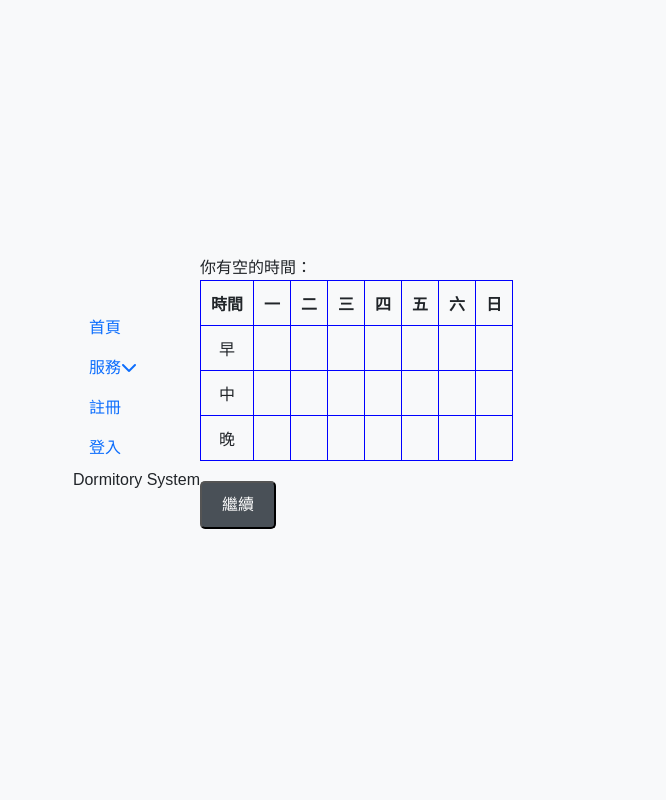
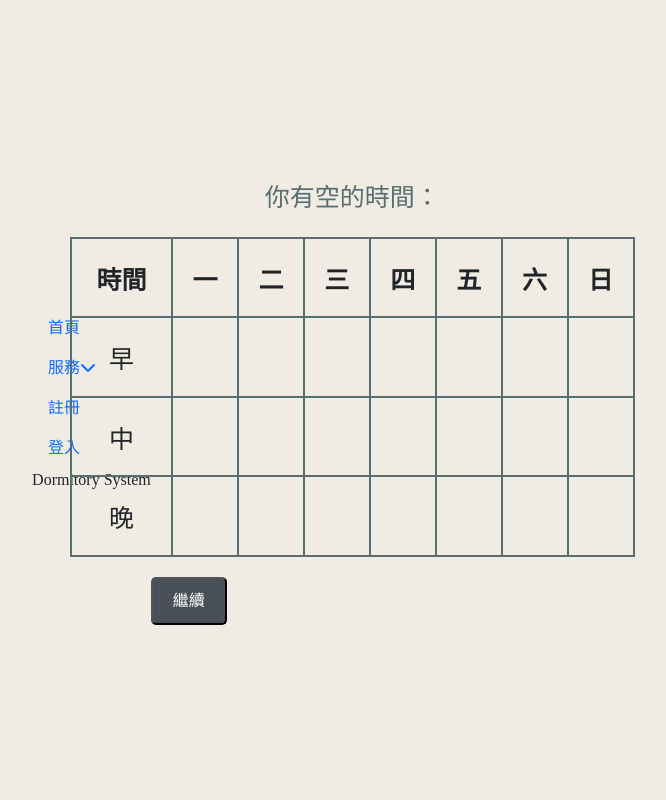
Before and after one commit to Hubert0916/Dormitory_System, a PHP site: page /moveforme.php in a window 1280 px wide. Shown: the whole page, without its empty margins (347-1013 px from the left). Run offline with PHP 8.4, Linux system fonts and the light colour scheme; some libraries are stand-ins or nearby versions.

Commit message:
Update font and gap sizes in move.php, move_match.php, and moveforme.php

```diff
--- a/php/move.php
+++ b/php/move.php
@@ -37,7 +37,7 @@
             margin: 0;
             padding: 0;
             background-color: #F0EBE3;
-            font-family: 'Noto Sans TC', sans-serif;
+            font-family: "Noto Serif TC", serif !important;
             display: flex;
             justify-content: center;
             align-items: center;
@@ -47,7 +47,7 @@
         .container {
             display: flex;
             justify-content: center; /* 改為 center 以便將方塊向中間靠攏 */
-            gap: 20px; /* 增加間距控制 */
+            gap: 50px; /* 增加間距控制 */
             width: 80%;
             max-width: 1000px;
             height: 80%; /* 確保容器有足夠高度 */
--- a/php/move_match.php
+++ b/php/move_match.php
@@ -131,7 +131,7 @@ foreach ($unique_matches as $match) {
     <title>已為您搜尋到以下結果:</title>
     <style>
         body {
-            font-family: Arial, sans-serif;
+            font-family: "Noto Serif TC", serif !important;
         }
         .container {
             width: 80%;
--- a/php/moveforme.php
+++ b/php/moveforme.php
@@ -11,24 +11,25 @@
         body {
             margin: 0;
             padding: 0;
-            background-color: #f8f9fa;
-            font-family: 'Noto Sans TC', sans-serif;
+            background-color: #F0EBE3;
+            font-family: "Noto Serif TC", serif !important;
             display: flex;
             justify-content: center;
             align-items: center;
-            height: 100vh;
+            height: 100%;
+            width: 100%;
         }
         .container {
             display: flex;
             justify-content: center;
             gap: 20px;
-            width: 80%;
+            width: 100%;
             max-width: 1000px;
-            height: 80%;
+            height: 100%;
         }
         .box {
-            width: 30%;
-            height: 80%;
+            width: 100%;
+            height: 100%;
             background-color: #ffffff;
             border: 2px solid #dee2e6;
             border-radius: 10px;
@@ -54,12 +55,12 @@
             object-fit: cover;
         }
         .box.selected {
-            border-color: #007bff;
+            background-color: #ADC2A9;
         }
         .box p {
             margin-top: 20px;
-            font-size: 18px;
-            color: #495057;
+            font-size: 25px;
+            color: #576F72;
         }
         .question {
             display: none;
@@ -69,10 +70,13 @@
         }
         table {
             border-collapse: collapse;
-            width: 100%;
+            width: 140%;
+            height: 40%;
+            font-size: 25px;
+            margin-left: -20%;
         }
         table, th, td {
-            border: 1px solid blue;
+            border: 2px solid #576F72;
         }
         th, td {
             text-align: center;
@@ -82,7 +86,7 @@
             cursor: pointer;
         }
         .selected {
-            background-color: lightblue;
+            background-color: #99A799;
         }
         .options-row {
             display: flex;
@@ -135,12 +139,20 @@
             font-size: 16px;
             resize: none;
         }
+        .move {
+            display: flex;
+            justify-content: center;
+            gap: 20px;
+            margin: 20px 0;
+            color: #576F72;
+            font-size: 25px;
+        }
     </style>
 </head>
 <body>
     <form id="questionForm" action="submit.php" method="post">
         <div class="question active" id="question1">
-            <label for="time">你有空的時間：</label>
+            <label for="time" class="move">你有空的時間：</label>
             <table>
                 <tr>
                     <th>時間</th>
@@ -187,18 +199,18 @@
             <button type="button" class="button" onclick="nextQuestion(1)">繼續</button>
         </div>
         <div class="question" id="question2">
-            <label for="services">搬家資訊 (可複選)：</label>
+            <label for="services" class="move">搬家資訊 (可複選)：</label>
             <div class="options-row">
                 <div class="box service-option" data-service="雜物">
                     <img src="../pic/grocery.png" alt="雜物">
                     <p>雜物</p>
                 </div>
                 <div class="box service-option" data-service="衣服">
-                    <img src="../pic/clothes.png" alt="衣服">
+                    <img src="../pic/clothes.jpg" alt="衣服">
                     <p>衣服</p>
                 </div>
                 <div class="box service-option" data-service="大型物件">
-                    <img src="../pic/furniture.png" alt="大型物件">
+                    <img src="../pic/furniture.jpg" alt="大型物件">
                     <p>大型物件</p>
                 </div>
             </div>
@@ -206,7 +218,7 @@
             <button type="button" class="button" onclick="nextQuestion(2)">下一題</button>
         </div>
         <div class="question" id="question3">
-            <label for="transport">你想用什麼交通工具？</label>
+            <label for="transport" class="move">你想用什麼交通工具？</label>
             <div class="options-row">
                 <div class="box transport-option" data-transport="汽車">
                     <img src="../pic/vehicle.png" alt="汽車">
--- a/php/moveforyou.php
+++ b/php/moveforyou.php
@@ -196,11 +196,11 @@
                     <p>雜物</p>
                 </div>
                 <div class="box service-option" data-service="衣服">
-                    <img src="../pic/clothes.png" alt="衣服">
+                    <img src="../pic/clothes.jpg" alt="衣服">
                     <p>衣服</p>
                 </div>
                 <div class="box service-option" data-service="大型物件">
-                    <img src="../pic/furniture.png" alt="大型物件">
+                    <img src="../pic/furniture.jpg" alt="大型物件">
                     <p>大型物件</p>
                 </div>
             </div>
```
Also changed, not shown: pic/clothes.jpg (added), pic/clothes.png (deleted), pic/furniture.jpg (added), pic/furniture.png (deleted).
